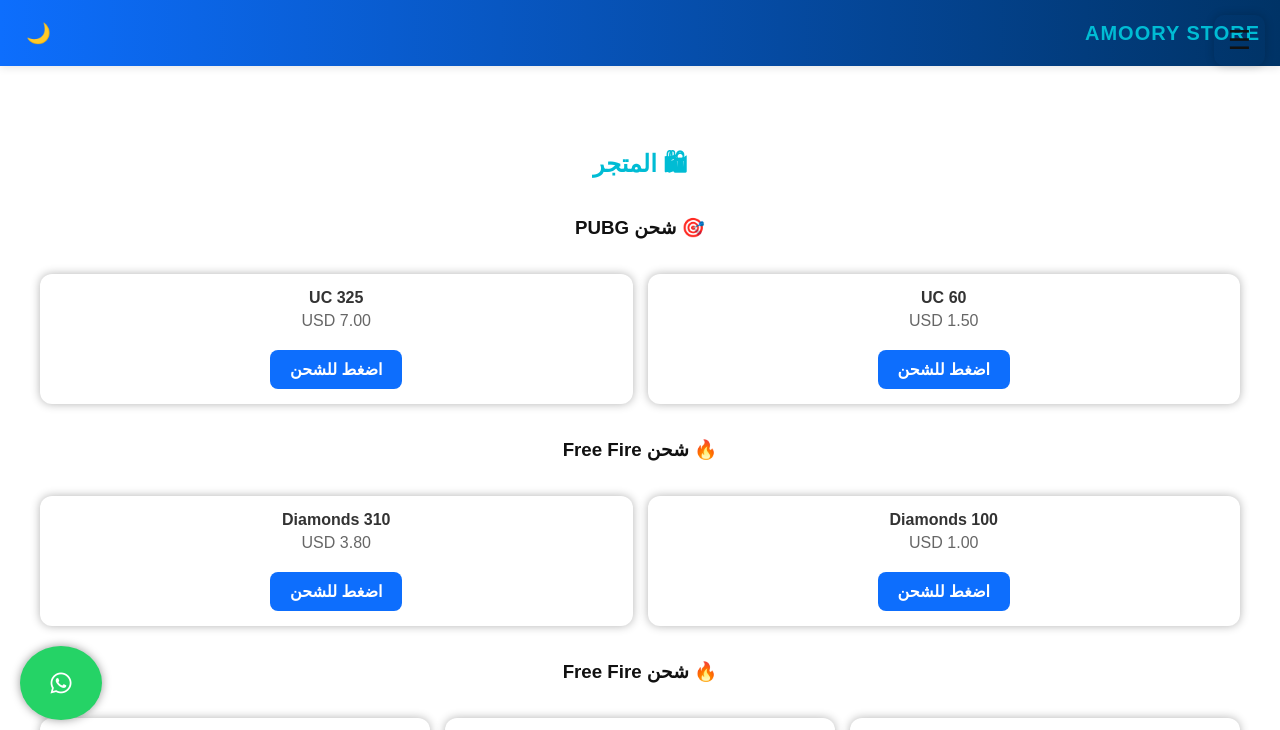
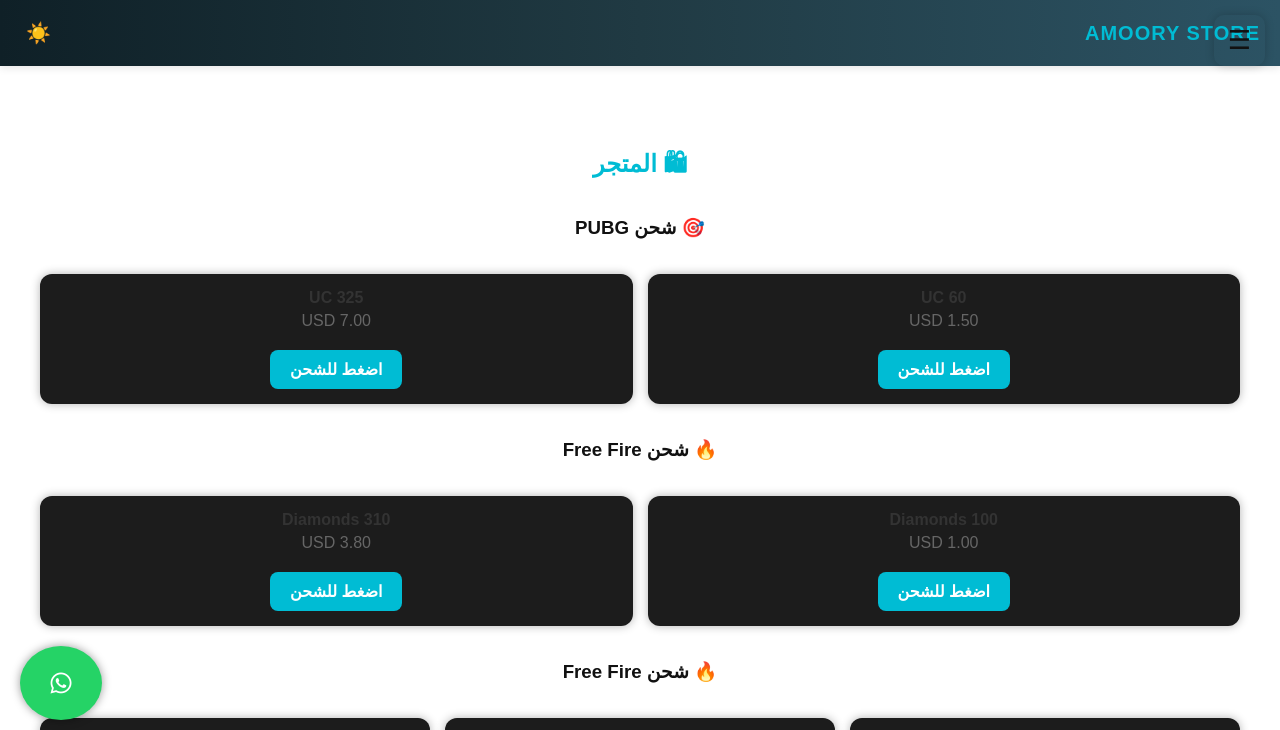
Before and after one commit to amoory237/Amoory-Astore, a plain HTML site: page store.html in a window 1280 px wide. Both pictures are taken after a click on the button "تبديل الوضع". Shown: the top 730 px of the page. Drawn offline with Linux system fonts and the light colour scheme.

Commit message:
Update store.html

```diff
--- a/store.html
+++ b/store.html
@@ -161,6 +161,58 @@
 
   <!-- JavaScript -->
   <script>
+    (function() {
+  const THEME_KEY = 'amoory_theme'; // مفتاح التخزين
+  const toggleButtons = document.querySelectorAll('#themeToggle, .theme-toggle'); // يدعم id أو class
+  const root = document.documentElement; // نضع data-theme على <html>
+
+  // تهيئة الوضع عند التحميل
+  function initTheme() {
+    const saved = localStorage.getItem(THEME_KEY);
+    if (saved === 'dark') {
+      root.setAttribute('data-theme', 'dark');
+      setToggleIcon('dark');
+    } else {
+      root.removeAttribute('data-theme');
+      setToggleIcon('light');
+    }
+  }
+
+  // تغيير أيقونة الزر حسب الوضع
+  function setToggleIcon(mode) {
+    toggleButtons.forEach(btn => {
+      if (!btn) return;
+      btn.textContent = (mode === 'dark') ? '☀️' : '🌙';
+      btn.setAttribute('aria-pressed', mode === 'dark');
+    });
+  }
+
+  // تبديل الوضع
+  function toggleTheme() {
+    const current = root.getAttribute('data-theme') === 'dark' ? 'dark' : 'light';
+    const next = current === 'dark' ? 'light' : 'dark';
+    if (next === 'dark') {
+      root.setAttribute('data-theme', 'dark');
+      localStorage.setItem(THEME_KEY, 'dark');
+    } else {
+      root.removeAttribute('data-theme');
+      localStorage.setItem(THEME_KEY, 'light');
+    }
+    setToggleIcon(next);
+  }
+
+  // ربط الأزرار
+  toggleButtons.forEach(btn => {
+    if (!btn) return;
+    btn.addEventListener('click', (e) => {
+      e.preventDefault();
+      toggleTheme();
+    });
+  });
+
+  // init
+  document.addEventListener('DOMContentLoaded', initTheme);
+})();
   // القائمة الجانبية + الخلفية
   function toggleMenu() {
     const menu = document.getElementById('menu');
```
